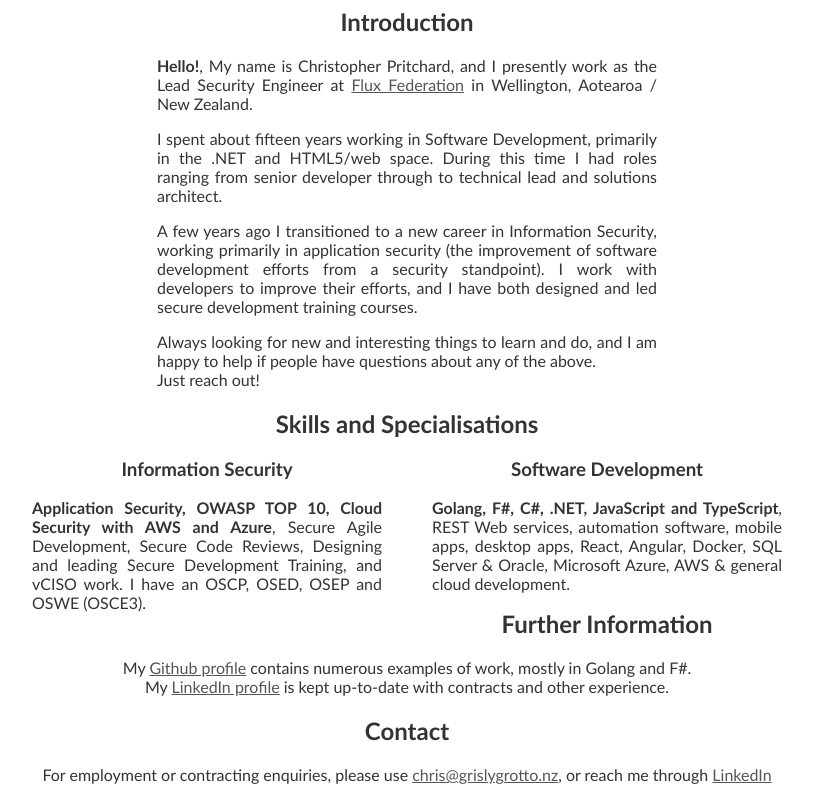
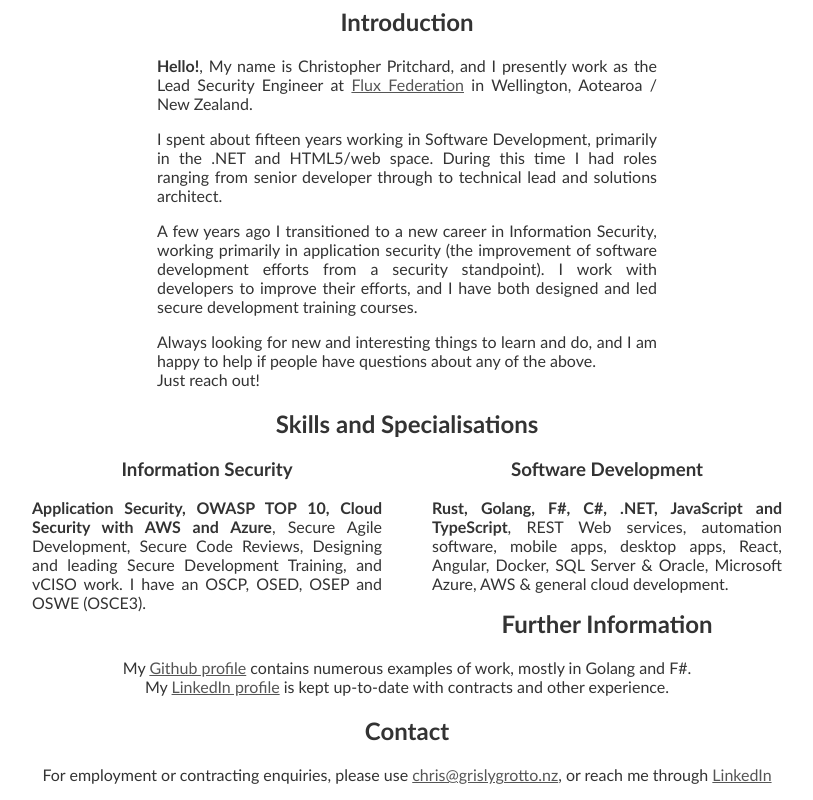
Before and after one commit to ChrisPritchard/chrispritchard.github.io, a plain HTML site: page index.html in a window 1280 px wide. Shown: the part 444-1244 px from the top of the page, without its empty margins (233-1046 px from the left). Drawn offline with Linux system fonts and the light colour scheme.

Commit message:
Update index.html

```diff
--- a/index.html
+++ b/index.html
@@ -45,7 +45,7 @@
             <div class="column">
                 <h3>Software Development</h3>
                 <div class="skills">
-                    <b>Golang, F#, C#, .NET, JavaScript and TypeScript</b>,
+                    <b>Rust, Golang, F#, C#, .NET, JavaScript and TypeScript</b>,
                     REST Web services, automation software, mobile apps, desktop apps,
                     React, Angular, Docker, SQL Server & Oracle, Microsoft Azure, AWS &amp; general cloud development.
                 </div>
```
